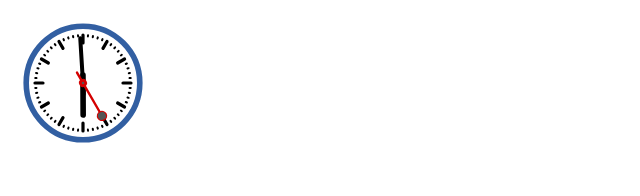
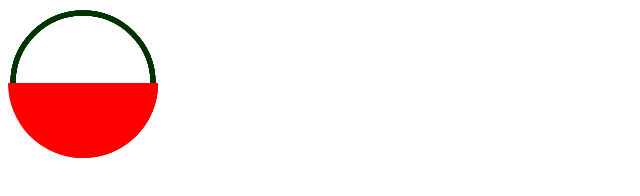
Before and after one commit to sandervw/S-E-329-Project-2, a plain HTML site: page readningTest.html in a window 1280 px wide. Shown: the whole page, without its empty margins (0-640 px from the left). Drawn offline with Linux system fonts and the light colour scheme.

Commit message:
Add spinny timer thing

```diff
--- a/readningTest.html
+++ b/readningTest.html
@@ -4,112 +4,48 @@
 var intervalId;
 this.init = function init(){
   clock();
+
   intervalId = setInterval(clock, 1000);
 }
+var start;
 function clock(){
+
   // no notification when we get unloaded/replaced, so check here
-  var canv = document.getElementById('canvas');
-  if (!canv) {
+  var canvas = document.getElementById('canvas');
+  if (!canvas) {
     clearInterval(intervalId);
     return;
   }
-  var now = new Date();
-  var ctx = canv.getContext('2d');
-  ctx.save();
-  ctx.clearRect(0,0,150,150);
-  ctx.translate(75,75);
-  ctx.scale(0.4,0.4);
-  ctx.rotate(-Math.PI/2);
-  ctx.strokeStyle = "black";
-  ctx.fillStyle = "white";
-  ctx.lineWidth = 8;
-  ctx.lineCap = "round";
 
-  // Hour marks
-  ctx.save();
-  for (var i=0;i<12;i++){
-    ctx.beginPath();
-    ctx.rotate(Math.PI/6);
-    ctx.moveTo(100,0);
-    ctx.lineTo(120,0);
-    ctx.stroke();
-  }
-  ctx.restore();
+var time = Math.round((new Date().getTime() - start)/1000)
+var lastend = 0;
+      var context = canvas.getContext('2d');
+      var centerX = canvas.width / 2;
+      var centerY = canvas.height / 2;
+      var radius = 70;
+      var amount = 10;
 
-  // Minute marks
-  ctx.save();
-  ctx.lineWidth = 5;
-  for (i=0;i<60;i++){
-    if (i%5!=0) {
-      ctx.beginPath();
-      ctx.moveTo(117,0);
-      ctx.lineTo(120,0);
-      ctx.stroke();
-    }
-    ctx.rotate(Math.PI/30);
-  }
-  ctx.restore();
 
-  var sec = now.getSeconds();
-  var min = now.getMinutes();
-  var hr  = now.getHours();
-  hr = hr>=12 ? hr-12 : hr;
+      context.beginPath();
+      context.arc(centerX, centerY, radius, 0 * Math.PI, 2 * Math.PI, false);
+      context.fillStyle = 'red';
+      //context.fill();
+      context.lineWidth = 5;
+      context.strokeStyle = '#003300';
+      context.stroke();
+      context.beginPath();
+      context.moveTo(canvas.width / 2, canvas.height / 2);
+      context.arc(canvas.width / 2, canvas.height / 2, canvas.height / 2, lastend, lastend + (Math.PI * 2 * (time / amount)), false);
+  context.lineTo(canvas.width / 2, canvas.height / 2);
+  context.fill();
+  lastend += Math.PI * 2 * (time / amount);
 
-  ctx.fillStyle = "black";
-
-  // write Hours
-  ctx.save();
-  ctx.rotate( hr*(Math.PI/6) + (Math.PI/360)*min + (Math.PI/21600)*sec )
-  ctx.lineWidth = 14;
-  ctx.beginPath();
-  ctx.moveTo(-20,0);
-  ctx.lineTo(80,0);
-  ctx.stroke();
-  ctx.restore();
-
-  // write Minutes
-  ctx.save();
-  ctx.rotate( (Math.PI/30)*min + (Math.PI/1800)*sec )
-  ctx.lineWidth = 10;
-  ctx.beginPath();
-  ctx.moveTo(-28,0);
-  ctx.lineTo(112,0);
-  ctx.stroke();
-  ctx.restore();
-
-  // Write seconds
-  ctx.save();
-  ctx.rotate(sec * Math.PI/30);
-  ctx.strokeStyle = "#D40000";
-  ctx.fillStyle = "#D40000";
-  ctx.lineWidth = 6;
-  ctx.beginPath();
-  ctx.moveTo(-30,0);
-  ctx.lineTo(83,0);
-  ctx.stroke();
-  ctx.beginPath();
-  ctx.arc(0,0,10,0,Math.PI*2,true);
-  ctx.fill();
-  ctx.beginPath();
-  ctx.arc(95,0,10,0,Math.PI*2,true);
-  ctx.stroke();
-  ctx.fillStyle = "#555";
-  ctx.arc(0,0,3,0,Math.PI*2,true);
-  ctx.fill();
-  ctx.restore();
-
-  ctx.beginPath();
-  ctx.lineWidth = 14;
-  ctx.strokeStyle = '#325FA2';
-  ctx.arc(0,0,142,0,Math.PI*2,true);
-  ctx.stroke();
-
-  ctx.restore();
 }
   </script>
  </head>
  <body>
    <canvas id="canvas" width="150" height="150"></canvas>
  </body>
+ <script>  start = new Date().getTime();</script>
  <script>this.init();</script>
 </html>
```
